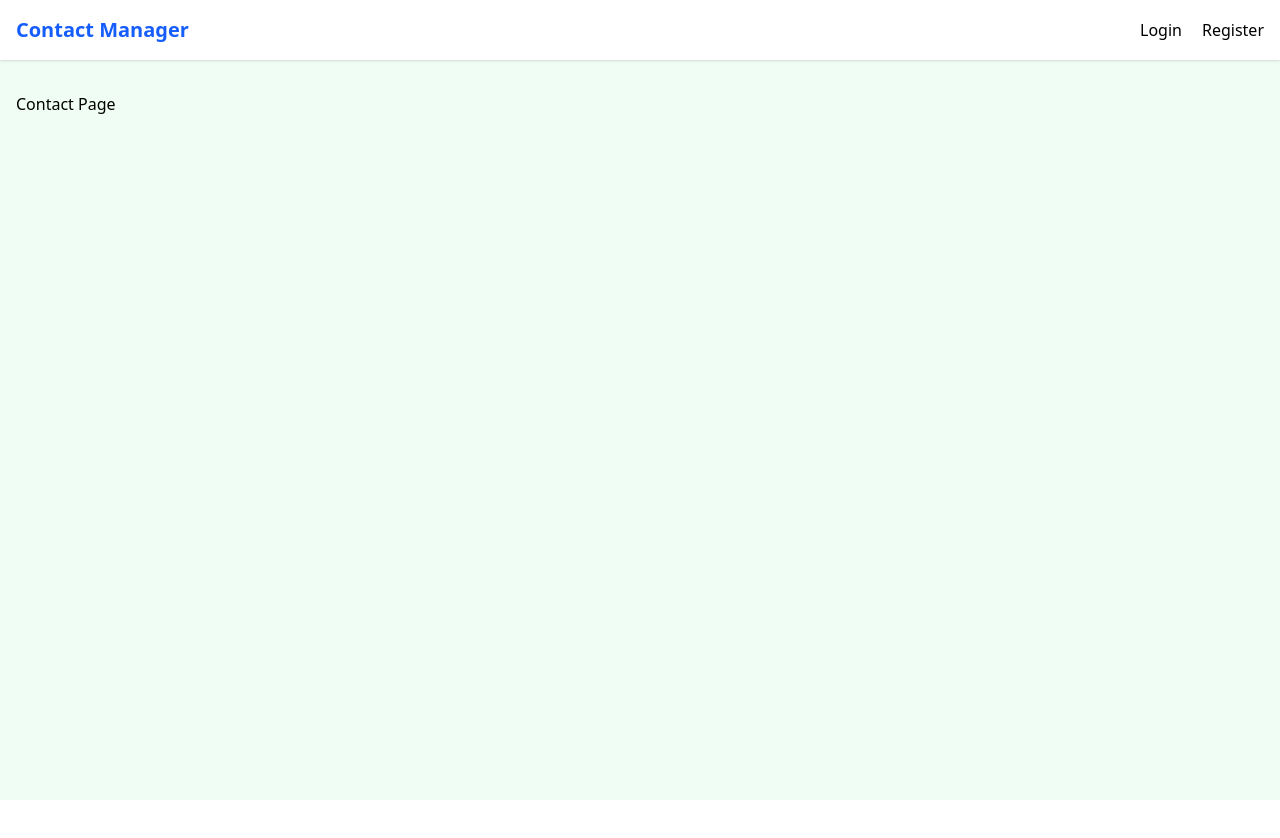
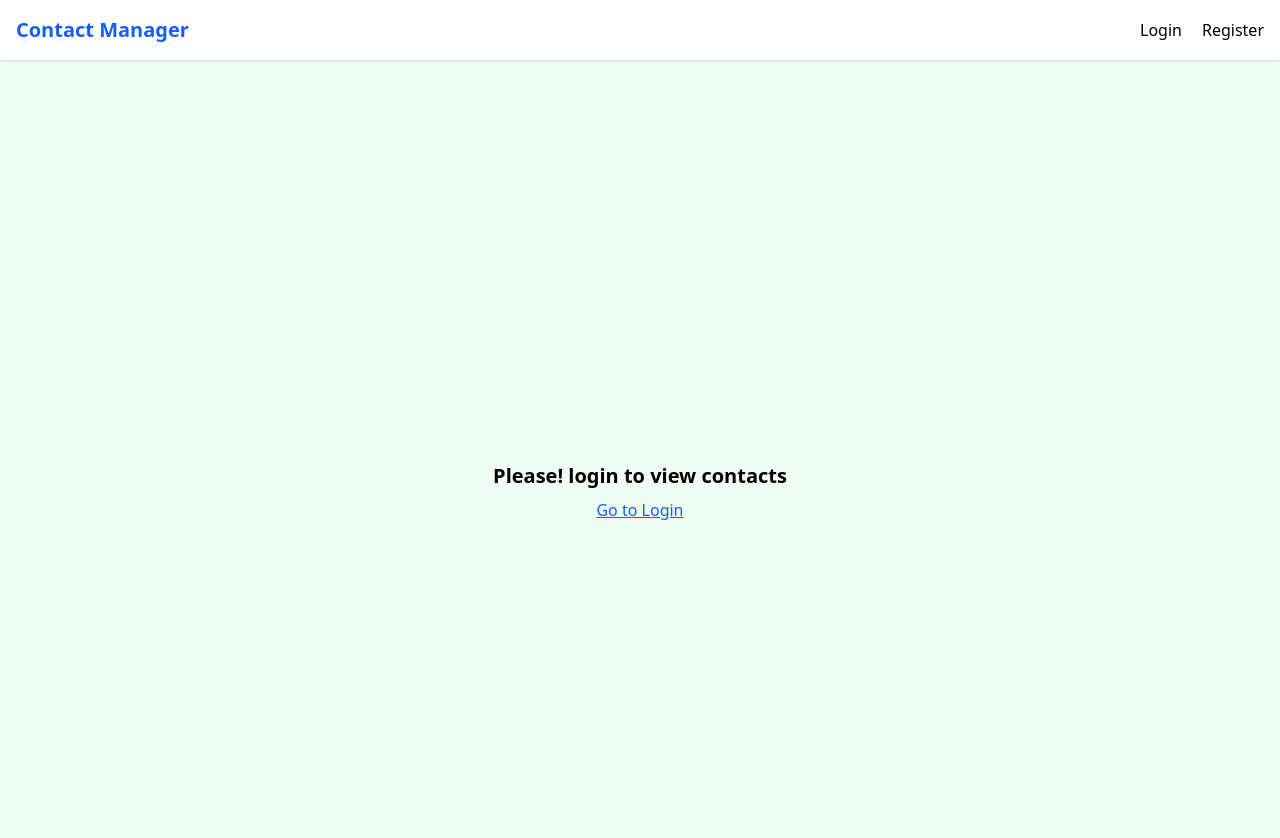
Before and after one commit to Imagekafle10/NextJsDemo, a Next.js app in the folder my-next-app/: page /contact in a window 1280 px wide. Shown: the top 838 px of the page. Before the commit the page ends 800 px from the top, so only its background shows below. Built offline with nearby package versions, Linux system fonts and the light colour scheme; no server answers.

Commit message:
Create:Contact Page

```diff
--- a/my-next-app/src/app/api/contact.ts
+++ b/my-next-app/src/app/api/contact.ts
@@ -2,8 +2,11 @@ import { ContactType } from "../_components/_types/contact";
 import { deleteApi, getApi, postApi, putApi } from "../lib/axiosInstance";
 
 export const getContacts = async (userId: string) => {
-  const response = await getApi({ url: `/contacts/userId=${userId}` });
-  return response.data;
+  const response = await getApi({
+    url: `/contacts?userId:${userId}`,
+    params: undefined, // pass query here
+  });
+  return response[0];
 };
 
 export const getContactById = async (id: string) => {
--- a/my-next-app/src/app/contact/page.tsx
+++ b/my-next-app/src/app/contact/page.tsx
@@ -1,5 +1,51 @@
-function ContactPage() {
-  return <div>Contact Page</div>;
-}
+import React from "react";
+import { getSession } from "../_lib/session";
+import { getContacts } from "../api/contact";
+
+const ContactPage = async () => {
+  const user = await getSession();
+
+  if (!user) {
+    return (
+      <div className="flex items-center justify-center h-screen">
+        <div className="text-center">
+          <h2 className="text-xl font-semibold mb-2">
+            Please! login to view contacts
+          </h2>
+          <a
+            href="/login"
+            className="text-blue-600 underline hover:text-blue-800"
+          >
+            Go to Login
+          </a>
+        </div>
+      </div>
+    );
+  }
+
+  const contacts = await getContacts(user?.id);
+
+  console.log(contacts);
+
+  if (!contacts || contacts.length === 0) {
+    return (
+      <div className="flex items-center justify-center h-screen">
+        <div className="text-center">
+          <h2 className="text-xl font-semibold mb-2">
+            Please add Contact to view contacts List
+          </h2>
+          <a
+            href="/contact/new"
+            className="text-blue-600 underline hover:text-blue-800"
+          >
+            Add Contact
+          </a>
+        </div>
+      </div>
+    );
+  }
+
+  return <div>Contacts Page</div>;
+};
 
 export default ContactPage;
--- a/my-next-app/src/app/lib/axiosInstance.ts
+++ b/my-next-app/src/app/lib/axiosInstance.ts
@@ -36,8 +36,11 @@ const getApi = async ({ url, params }: { url: string; params?: any }) => {
       },
       withCredentials: true,
     });
+
     return response.data;
   } catch (error: unknown) {
+    console.log(error);
+
     throw new Error(parseApiError(error));
   }
 };
```
